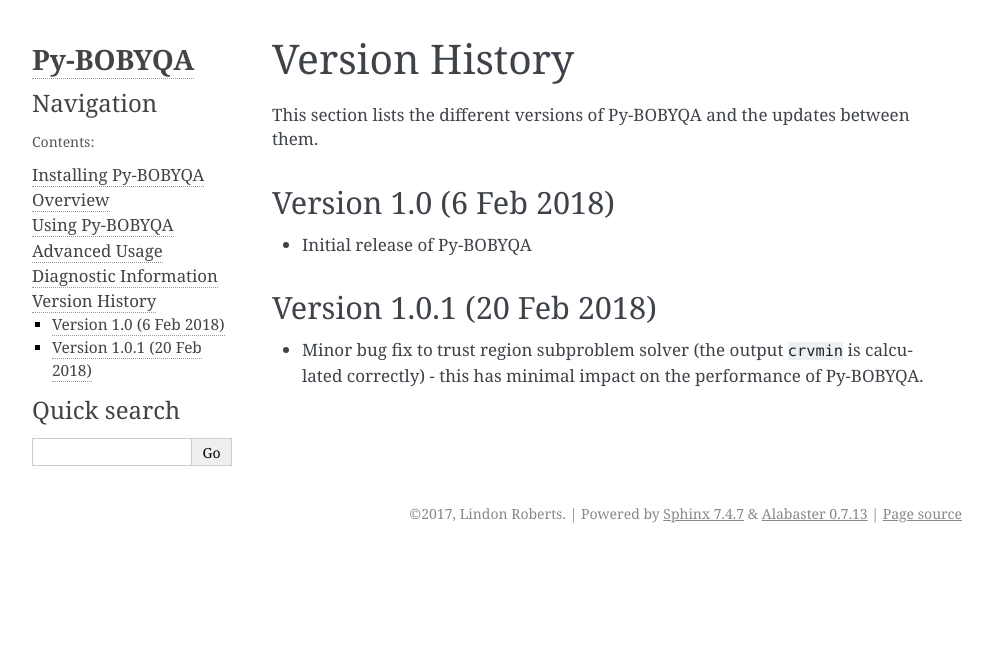
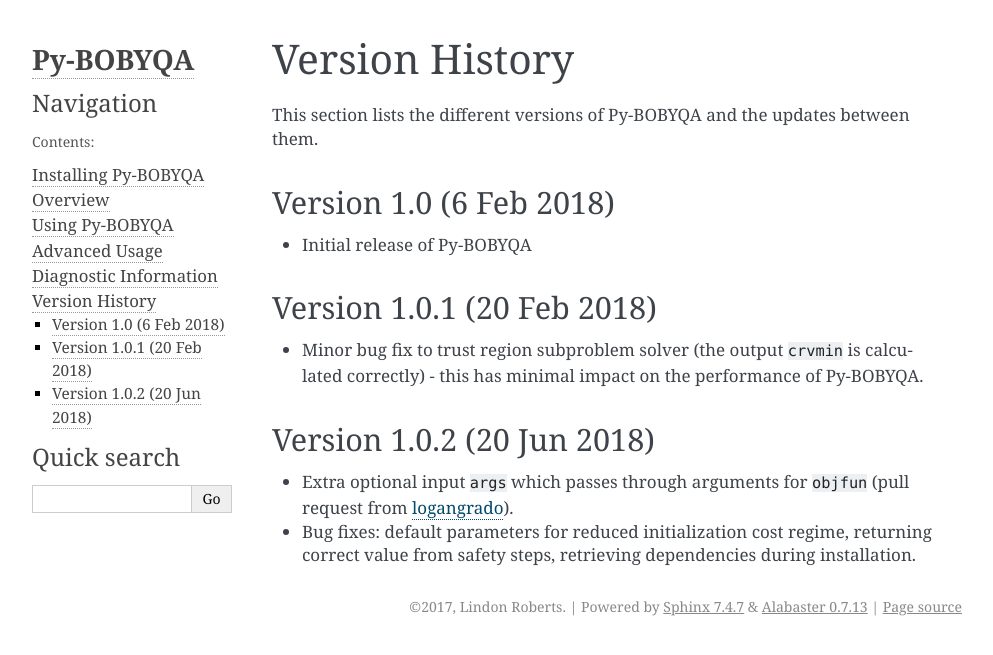
Before and after one commit to numericalalgorithmsgroup/pybobyqa, a Sphinx documentation site: the page built from docs/history.rst, in a window 1280 px wide. Shown: the top 655 px of the page, without its empty margins (148-1141 px from the left). Built offline with Sphinx 7.4.7, drawn with Linux system fonts in a browser that asks for light colours.

Commit message:
Upgrade to v1.0.2

```diff
--- a/docs/history.rst
+++ b/docs/history.rst
@@ -9,3 +9,8 @@
 Version 1.0.1 (20 Feb 2018)
 ---------------------------
 * Minor bug fix to trust region subproblem solver (the output :code:`crvmin` is calculated correctly) - this has minimal impact on the performance of Py-BOBYQA.
+
+Version 1.0.2 (20 Jun 2018)
+---------------------------
+* Extra optional input :code:`args` which passes through arguments for :code:`objfun` (pull request from `logangrado <https://github.com/logangrado>`_).
+* Bug fixes: default parameters for reduced initialization cost regime, returning correct value from safety steps, retrieving dependencies during installation.
--- a/docs/userguide.rst
+++ b/docs/userguide.rst
@@ -72,7 +72,7 @@
 
 These arguments are:
 
-* :code:`args` - a tuple of extra arguments passed to the objective function. This feature is new, and not yet avaiable in the PyPI version of Py-BOBYQA; instead, use Python's built-in function :code:`lambda`.
+* :code:`args` - a tuple of extra arguments passed to the objective function.
 * :code:`bounds` - a tuple :code:`(lower, upper)` with the vectors :math:`a` and :math:`b` of lower and upper bounds on :math:`x` (default is :math:`a_i=-10^{20}` and :math:`b_i=10^{20}`). To set bounds for either :code:`lower` or :code:`upper`, but not both, pass a tuple :code:`(lower, None)` or :code:`(None, upper)`.
 * :code:`npt` - the number of interpolation points to use (default is :code:`2*len(x0)+1`). Py-BOBYQA requires :code:`n+1 <= npt <= (n+1)*(n+2)/2` for a problem with :code:`len(x0)=n`. Larger values are particularly useful for noisy problems.
 * :code:`rhobeg` - the initial value of the trust region radius (default is :math:`0.1\max(\|x_0\|_{\infty}, 1)`).
--- a/pybobyqa/version.py
+++ b/pybobyqa/version.py
@@ -22,4 +22,4 @@
 
 """
 
-__version__ = '1.0.1'
+__version__ = '1.0.2'
--- a/setup.py
+++ b/setup.py
@@ -39,7 +39,7 @@
     author='Lindon Roberts',
     author_email='lindon.roberts@maths.ox.ac.uk',
     url="https://github.com/numericalalgorithmsgroup/pybobyqa/",
-    download_url="https://github.com/numericalalgorithmsgroup/pybobyqa/archive/v1.0.1.tar.gz",
+    download_url="https://github.com/numericalalgorithmsgroup/pybobyqa/archive/v1.0.2.tar.gz",
     packages=['pybobyqa'],
     license='GNU GPL',
     keywords = "mathematics derivative free optimization",
```
Also changed, not shown: 1 other file.
